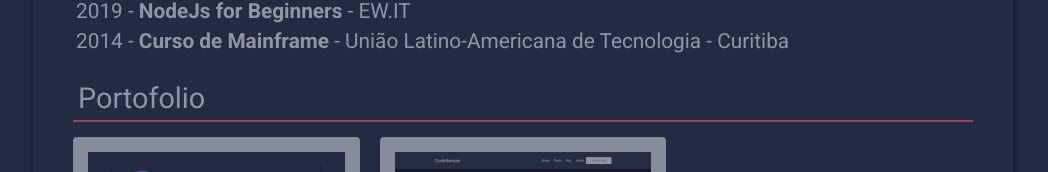
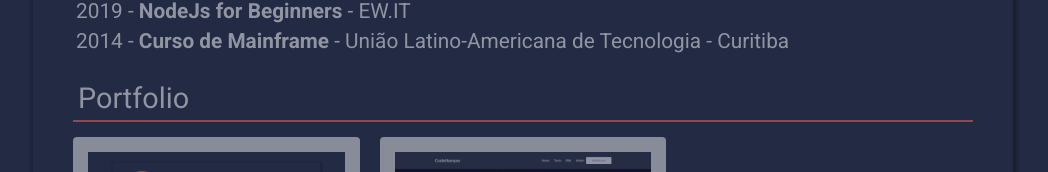
Before and after one commit to carlosstenzel/carlosstenzel-website, a React (Create React App) app: page / in a window 1280 px wide. Shown: the part 1222-1394 px from the top of the page, without its empty margins (117-1165 px from the left). Built offline with nearby package versions, Linux system fonts and the light colour scheme.

Commit message:
grammatical error repair

```diff
--- a/src/components/Portfolio/index.js
+++ b/src/components/Portfolio/index.js
@@ -10,7 +10,7 @@ import Port_CodeHamper from "../../assets/port_codehamper.png";
 export default function Portfolio() {
   return (
     <div>
-      <h4>Portofolio</h4>
+      <h4>Portfolio</h4>
       <ul className="portfolio">
         <li>
           <img src={Port_CarlosStenzel} alt="Carlos Stenzel" />
```
